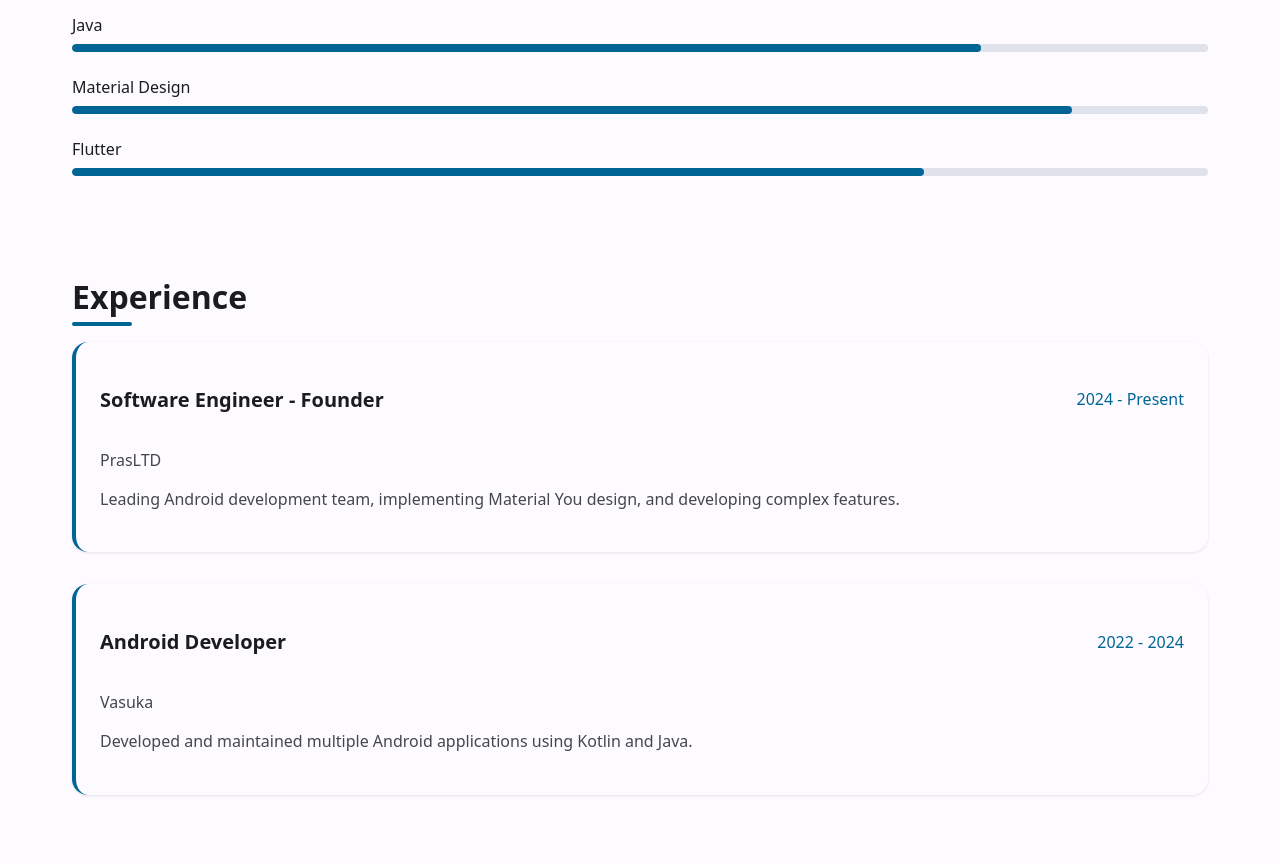
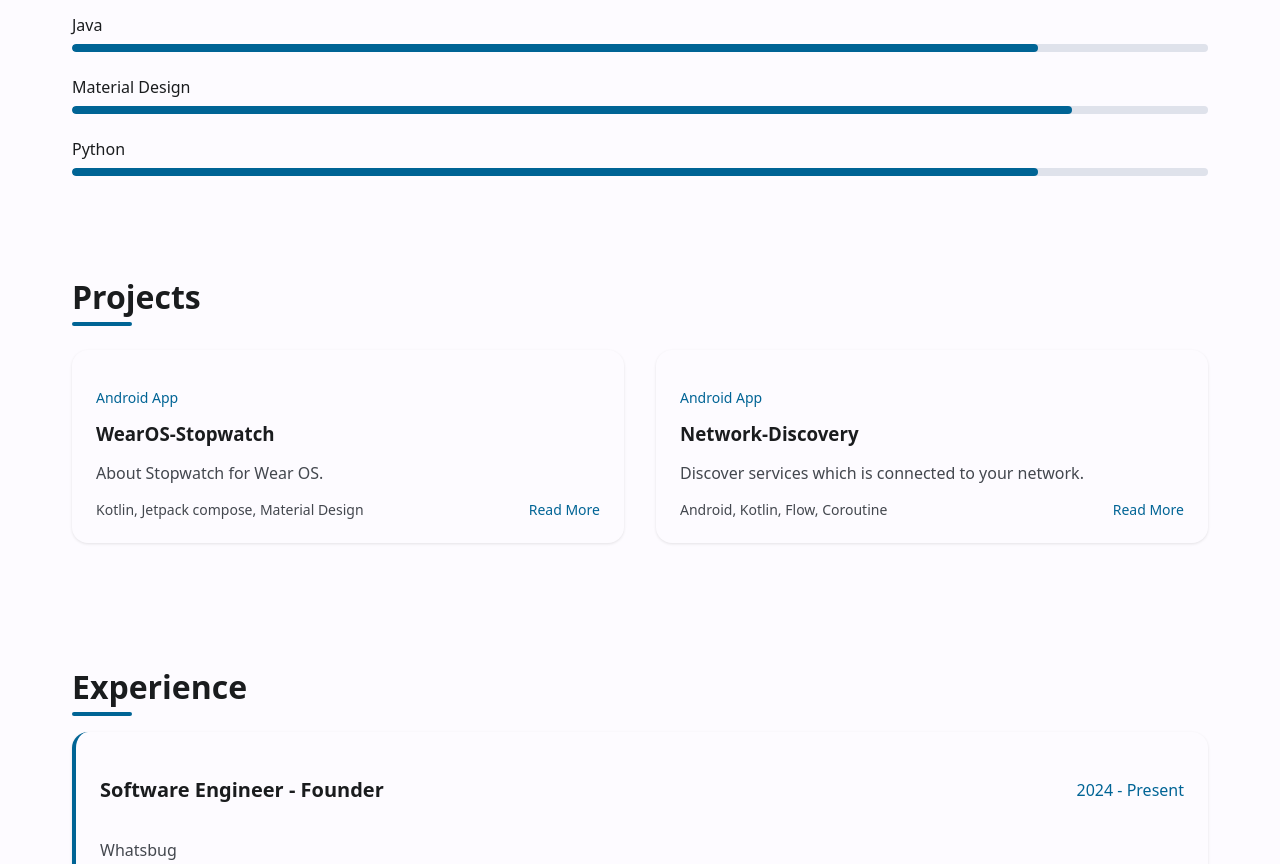
Before and after one commit to harimoradiya/harimoradiya.github.io, an Astro site: page / in a window 1280 px wide. Shown: the part 920-1784 px from the top of the page. Built offline with nearby package versions, Linux system fonts and the light colour scheme; Astro itself is replaced by a stand-in of ours.

Commit message:
Initial commit

```diff
--- a/src/layouts/Layout.astro
+++ b/src/layouts/Layout.astro
@@ -233,6 +233,8 @@
   <body>
     <header class="header">
       <nav class="navbar">
+
+
         <div class="logo-section">
           <a href="/" class="site-title">Hari Moradiya</a>
         </div>
--- a/src/pages/index.astro
+++ b/src/pages/index.astro
@@ -5,14 +5,14 @@ import Layout from '../layouts/Layout.astro';
 const skills = [
   { name: "Android Development", level: 90 },
   { name: "Kotlin", level: 85 },
-  { name: "Java", level: 80 },
+  { name: "Java", level: 85 },
   { name: "Material Design", level: 88 },
-  { name: "Flutter", level: 75 },
+  { name: "Python", level: 85 },
 ];
 const experiences = [
     {
         title: "Software Engineer - Founder",
-        company: "PrasLTD",
+        company: "Whatsbug",
         period: "2024 - Present",
         description: "Leading Android development team, implementing Material You design, and developing complex features."
     },
@@ -24,6 +24,32 @@ const experiences = [
     }
 ];
 
+const projects = [
+  {
+    title: "WearOS-Stopwatch",
+    category: "Android App",
+    excerpt: "About Stopwatch for Wear OS.",
+    techStack: "Kotlin, Jetpack compose, Material Design",
+    url: "https://github.com/harimoradiya/WearOS-Stopwatch",
+  },
+  {
+    title: "Network-Discovery",
+    category: "Android App",
+    excerpt: "Discover services which is connected to your network.",
+    techStack: "Android, Kotlin, Flow, Coroutine",
+    url: "https://github.com/harimoradiya/Network-Discovery",
+  },
+];
+
+const education = [
+  {
+    degree: "Bachelor's Degree in Computer Science",
+    period: "2018-2022",
+    institution: "Example University",
+    description: "Coursework: Data Structures, Algorithms, Computer Systems, etc.",
+  },
+];
+
 
 const socialLinks = [
     { name: 'GitHub', icon: '🌟', url: 'https://github.com/harimoradiya' },
@@ -31,13 +57,17 @@ const socialLinks = [
     { name: 'Twitter', icon: '🐦', url: 'https://twitter.com/hari_moradiya_' },
     { name: 'Instagram', icon: '📸', url: 'https://instagram.com/hari_moradiya1610' }
 ];
+
+
 ---
 
 <Layout>
   <div class="hero-section">
     <div class="profile-card">
       <div class="profile-image">HM</div>
-      <h1 class="animate-up">Hari Moradiya</h1>
+
+      <h1 class="typing-animation">Hello, I'm Hari Moradiya</h1>
+
       <p class="title animate-up-delay-1">Software Engineer</p>
       <p class="subtitle animate-up-delay-2">Specialized in Android Development</p>
       <div class="social-links animate-up-delay-2">
@@ -70,6 +100,28 @@ const socialLinks = [
       ))}
     </div>
   </section>
+
+  <!-- Projects Section -->
+<section class="content-section animate-fade-in">
+  <h2 class="section-title">Projects</h2>
+  <div class="post-grid">
+    {projects.map((project, index) => (
+      <a href={project.url} target="_blank" rel="noopener noreferrer" class="post-card animate-up" style={`--delay: ${index * 0.2}s`}>
+        <div class="post-content">
+          <p class="post-category">{project.category}</p>
+          <h3 class="post-title">{project.title}</h3>
+          <p class="post-excerpt">{project.excerpt}</p>
+          <div class="post-meta">
+            <span>{project.techStack}</span>
+            <span class="read-more">Read More</span>
+          </div>
+        </div>
+      </a>
+    ))}
+  </div>
+</section>
+
+
 
 
         <!-- Experience Section -->
@@ -375,4 +427,24 @@ const socialLinks = [
       }
     }
   </style>
+
+  <script>
+    // Typing Animation
+const typingAnimation = document.querySelector('.typing-animation');
+const text = typingAnimation.textContent;
+const typingSpeed = 100;
+
+let index = 0;
+
+function type() {
+  typingAnimation.textContent = text.slice(0, index);
+
+  if (index < text.length) {
+    index++;
+    setTimeout(type, typingSpeed);
+  }
+}
+
+type();
+  </script>
 </Layout>
```
